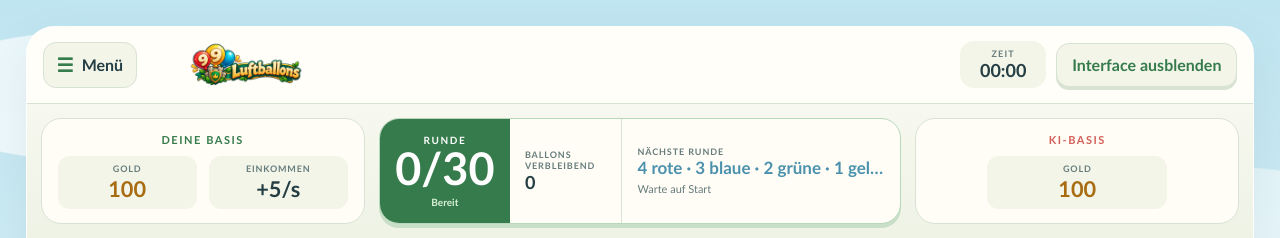
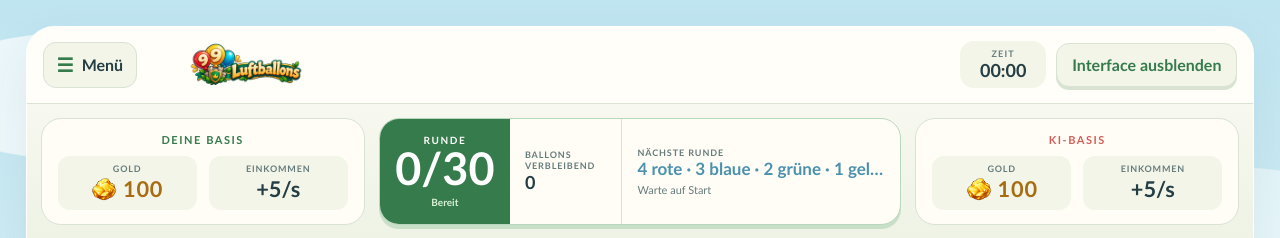
Before and after one commit to yaequ/99-Luftballons, a PHP site: page /game/index.php in a window 1280 px wide. Shown: the top 238 px of the page. Run offline with PHP 8.4, Linux system fonts and the light colour scheme; the visitor is signed in with stand-in values (Sample User, id 1).

Commit message:
Add gold icons and balance game HUD

```diff
--- a/game/game.bundle.js
+++ b/game/game.bundle.js
@@ -602,6 +602,7 @@ const ui = {
   p1Income: document.getElementById('p1-income'),
   p2Hp: document.getElementById('p2-hp'),
   p2Gold: document.getElementById('p2-gold'),
+  p2Income: document.getElementById('p2-income'),
   p1HealthMeter: document.getElementById('p1-health-meter'),
   p1HealthFill: document.getElementById('p1-health-fill'),
   p2HealthMeter: document.getElementById('p2-health-meter'),
@@ -1151,10 +1152,11 @@ function updateUI() {
   ui.p1Income.textContent = `+${gameState.player.income}/s`;
   updateHealthDisplay(gameState.enemy.hp, ui.p2Hp, ui.p2HealthMeter, ui.p2HealthFill);
   ui.p2Gold.textContent = Math.floor(gameState.enemy.gold);
+  ui.p2Income.textContent = `+${gameState.enemy.income}/s`;
 
   ui.wave.textContent = `${gameState.currentRound}/${CONFIG.WAVES}`;
   ui.remainingEnemies.textContent = gameState.remainingEnemies;
-  const labels = { ready: 'Bereit', spawning: 'Angriff läuft', clearing: 'Restliche Gegner', intermission: 'Rundenpause', completed: 'Abgeschlossen' };
+  const labels = { ready: 'Bereit', spawning: 'Angriff läuft', clearing: '', intermission: 'Rundenpause', completed: 'Abgeschlossen' };
   ui.roundState.textContent = labels[gameState.roundStatus];
   const nextDefinition = RoundConfig.ROUND_DEFINITIONS[gameState.currentRound];
   ui.nextWavePreview.textContent = nextDefinition ? formatRound(nextDefinition) : 'Keine weitere Runde';
--- a/game/game.js
+++ b/game/game.js
@@ -21,6 +21,7 @@ const ui = {
   p1Income: document.getElementById('p1-income'),
   p2Hp: document.getElementById('p2-hp'),
   p2Gold: document.getElementById('p2-gold'),
+  p2Income: document.getElementById('p2-income'),
   p1HealthMeter: document.getElementById('p1-health-meter'),
   p1HealthFill: document.getElementById('p1-health-fill'),
   p2HealthMeter: document.getElementById('p2-health-meter'),
@@ -570,10 +571,11 @@ function updateUI() {
   ui.p1Income.textContent = `+${gameState.player.income}/s`;
   updateHealthDisplay(gameState.enemy.hp, ui.p2Hp, ui.p2HealthMeter, ui.p2HealthFill);
   ui.p2Gold.textContent = Math.floor(gameState.enemy.gold);
+  ui.p2Income.textContent = `+${gameState.enemy.income}/s`;
 
   ui.wave.textContent = `${gameState.currentRound}/${CONFIG.WAVES}`;
   ui.remainingEnemies.textContent = gameState.remainingEnemies;
-  const labels = { ready: 'Bereit', spawning: 'Angriff läuft', clearing: 'Restliche Gegner', intermission: 'Rundenpause', completed: 'Abgeschlossen' };
+  const labels = { ready: 'Bereit', spawning: 'Angriff läuft', clearing: '', intermission: 'Rundenpause', completed: 'Abgeschlossen' };
   ui.roundState.textContent = labels[gameState.roundStatus];
   const nextDefinition = RoundConfig.ROUND_DEFINITIONS[gameState.currentRound];
   ui.nextWavePreview.textContent = nextDefinition ? formatRound(nextDefinition) : 'Keine weitere Runde';
--- a/game/index.php
+++ b/game/index.php
@@ -13,7 +13,7 @@ require_login();
   <meta name="theme-color" content="#dff2f8">
   <title>99 Luftballons – KI-Duell</title>
   <link rel="icon" href="data:,">
-  <link rel="stylesheet" href="style.css?v=game-ui-polish-2">
+  <link rel="stylesheet" href="style.css?v=game-ui-polish-3">
 </head>
 <body>
   <div id="game-app">
@@ -51,7 +51,7 @@ require_login();
           <section class="combatant-card combatant-card--player" aria-label="Dein Spielstand">
             <p>Deine Basis</p>
             <div class="combatant-metrics">
-              <span class="hud__metric hud__metric--gold"><span>Gold</span><strong id="p1-gold">100</strong></span>
+              <span class="hud__metric hud__metric--gold"><span>Gold</span><span class="hud__value hud__value--gold"><img src="../assets/img/goldnugget.png" alt="" width="1254" height="1254"><strong id="p1-gold">100</strong></span></span>
               <span class="hud__metric"><span>Einkommen</span><strong id="p1-income">+10/s</strong></span>
             </div>
           </section>
@@ -67,7 +67,8 @@ require_login();
           <section class="combatant-card combatant-card--enemy" aria-label="Spielstand der KI">
             <p>KI-Basis</p>
             <div class="combatant-metrics combatant-metrics--enemy">
-              <span class="hud__metric hud__metric--gold"><span>Gold</span><strong id="p2-gold">100</strong></span>
+              <span class="hud__metric hud__metric--gold"><span>Gold</span><span class="hud__value hud__value--gold"><img src="../assets/img/goldnugget.png" alt="" width="1254" height="1254"><strong id="p2-gold">100</strong></span></span>
+              <span class="hud__metric"><span>Einkommen</span><strong id="p2-income">+5/s</strong></span>
             </div>
           </section>
         </header>
@@ -130,6 +131,6 @@ require_login();
     <div id="modal-load-error" class="modal" role="dialog" aria-modal="true" aria-labelledby="load-error-title"><div class="modal-content pixel-frame"><p class="eyebrow">Ladefehler</p><h2 id="load-error-title">Asset fehlt</h2><p id="load-error-message"></p><div class="modal-actions"><button id="btn-retry-load" class="pixel-btn pixel-btn--primary" type="button">Erneut versuchen</button><button id="btn-cancel-load" class="pixel-btn" type="button">Zum Basislager</button></div></div></div>
   </div>
   <div id="game-toast" class="game-toast" role="status" aria-live="polite" hidden></div>
-  <script src="game.bundle.js?v=game-ui-complete-1"></script>
+  <script src="game.bundle.js?v=game-ui-polish-3"></script>
 </body>
 </html>
--- a/game/style.css
+++ b/game/style.css
@@ -79,10 +79,11 @@ button:focus-visible, input:focus-visible, canvas:focus-visible, a:focus-visible
 .combatant-card > p { margin: 0; color: var(--green); font-size: 11px; font-weight: 900; letter-spacing: .14em; text-transform: uppercase; }
 .combatant-card--enemy > p { color: var(--red); }
 .combatant-metrics { display: grid; grid-template-columns: repeat(2, minmax(0, 1fr)); gap: 12px; }
-.combatant-metrics--enemy { width: min(180px, 100%); grid-template-columns: minmax(0, 1fr); justify-self: center; }
 .hud__metric { min-width: 0; padding: 7px 9px; border-radius: 12px; background: var(--paper-soft); text-align: center; }
 .hud__metric span { display: block; margin-bottom: 2px; color: var(--muted); font-size: 9px; font-weight: 800; letter-spacing: .09em; text-transform: uppercase; }
 .hud__metric strong { display: block; overflow: hidden; font-family: var(--heading); font-size: clamp(15px, 1.7vw, 22px); text-overflow: ellipsis; white-space: nowrap; }
+.hud__metric .hud__value { min-height: 27px; display: flex; align-items: center; justify-content: center; gap: 6px; margin: 0; }
+.hud__value--gold img { width: 26px; height: 26px; flex: 0 0 26px; object-fit: contain; }
 .hud__metric--gold strong { color: #a86c12; }
 .hud__metric--enemy strong { color: var(--red); }
 
```
Also changed, not shown: assets/img/goldnugget.png (added).
